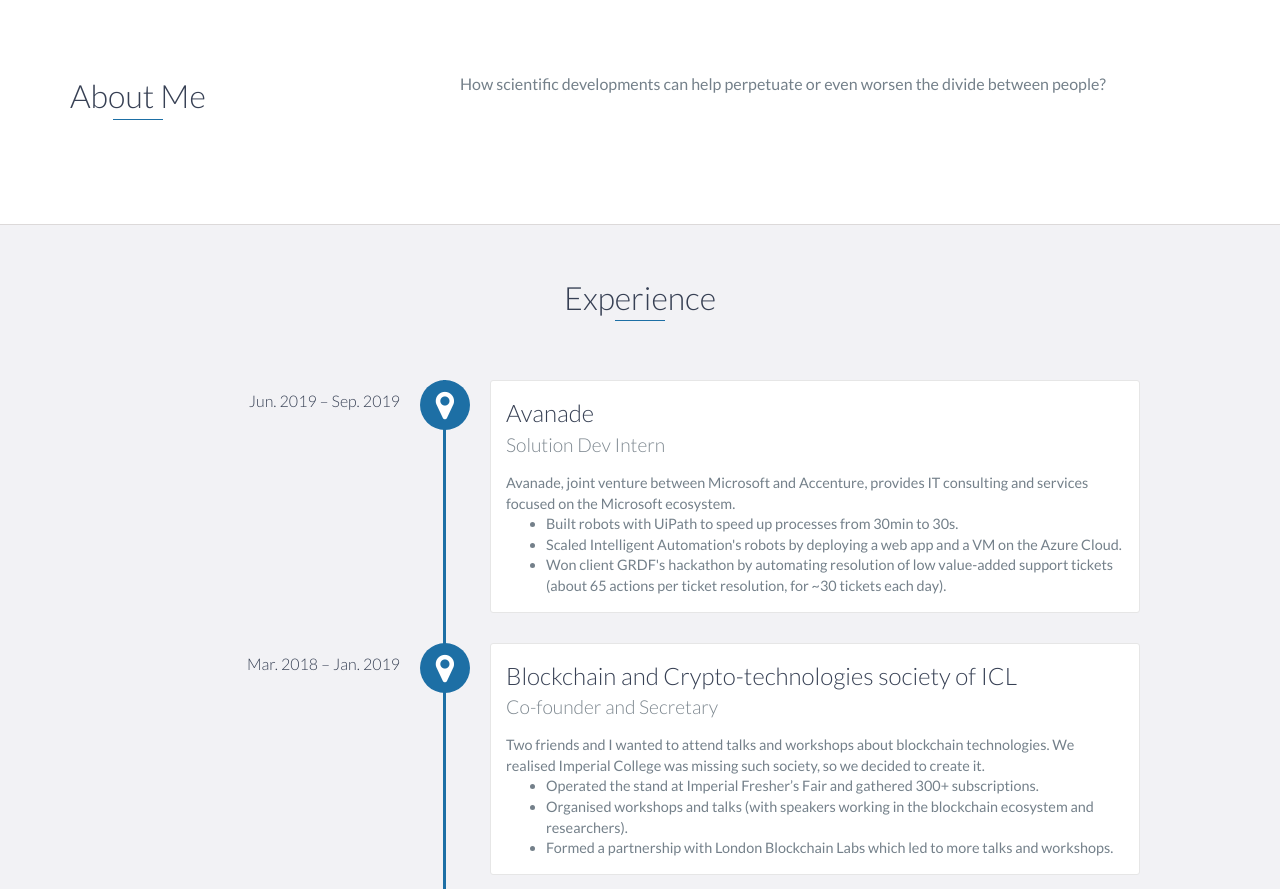
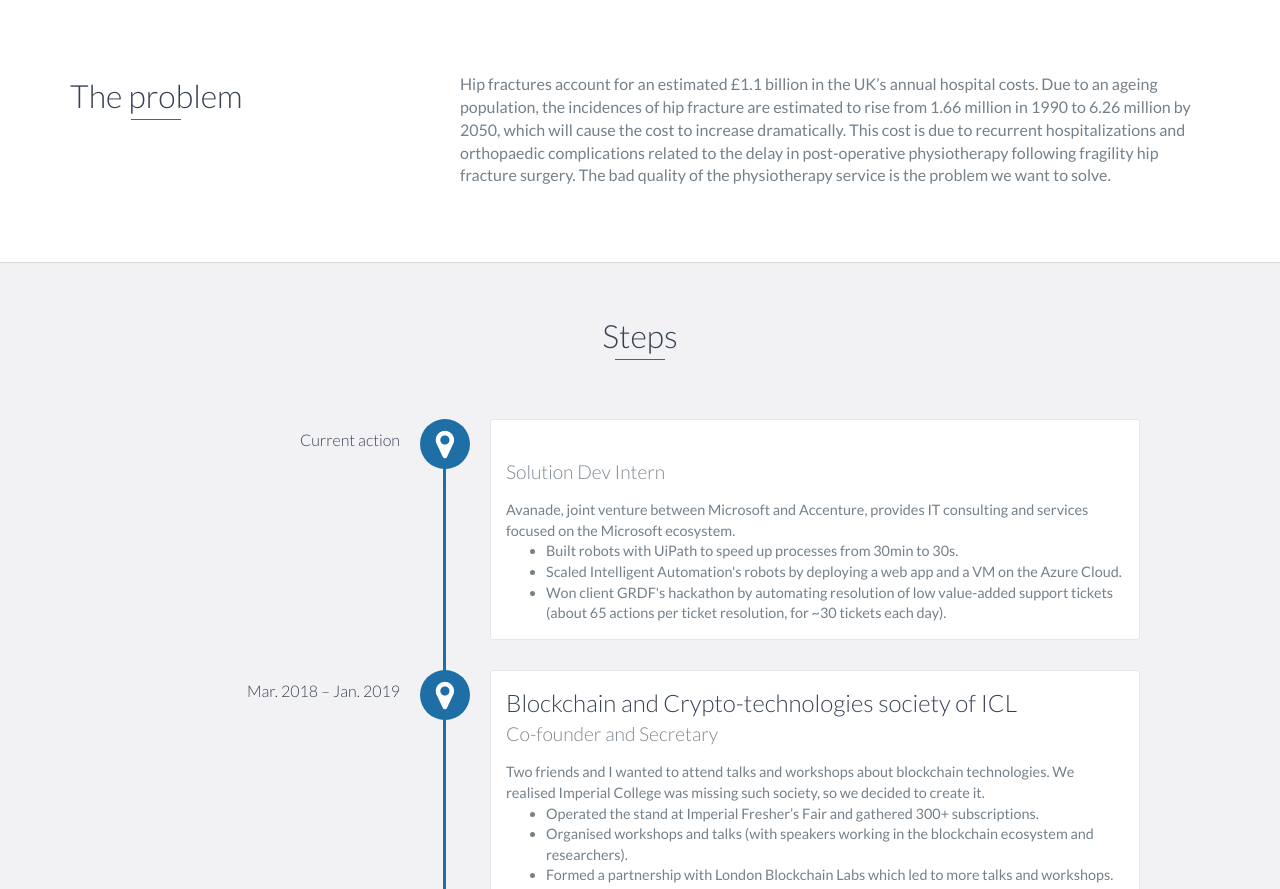
Before and after one commit to hygiebeta/hygiebeta.github.io, a website: page index.html in a window 1280 px wide. Shown: the part 802-1691 px from the top of the page. Drawn offline with nearby package versions, Linux system fonts and the light colour scheme.

Commit message:
Ariel visible

```diff
--- a/index.html
+++ b/index.html
@@ -34,19 +34,19 @@
             <span>Close</span> <i class="fa fa-times" aria-hidden="true"></i>
             <ul>
                 <li>
-                    <a href="#about">About</a>
+                    <a href="#about">The problem</a>
                 </li>
                 <li>
-                    <a href="#experience">Experience</a>
+                    <a href="#experience">Steps</a>
                 </li>
                 <li>
-                    <a href="#education">Education</a>
+                    <a href="#education">The team</a>
                 </li>
                 <li>
-                    <a href="#projects">Projects</a>
+                    <a href="#projects">Our needs</a>
                 </li>
                 <li>
-                    <a href="#skills">Skills</a>
+                    <a href="#skills">Credo</a>
                 </li>
                 <li>
                     <a href="#contact">Contact</a>
@@ -92,13 +92,19 @@
         <div class="container">
             <div class="row">
                 <div class="col-md-4">
-                    <h2 class="heading">About Me</h2>
+                    <h2 class="heading">The problem</h2>
 
                 </div>
                 <div class="col-md-8">
                     <p>
-                       How scientific developments can help perpetuate or even worsen the divide between people?
+                        Hip fractures account for an estimated £1.1 billion in the UK’s annual hospital costs.
+                        Due to an ageing population, the incidences of hip fracture are estimated to rise from
+                        1.66 million in 1990 to 6.26 million by 2050, which will cause the cost to increase dramatically.
+                        This cost is due to recurrent hospitalizations and orthopaedic complications related to the delay
+                        in post-operative physiotherapy following fragility hip fracture surgery.
+                        The bad quality of the physiotherapy service is the problem we want to solve.
                     </p>
+
                 </div>
             </div>
         </div>
@@ -106,10 +112,10 @@
     <!-- End #about -->
 
     <div id="experience" class="background-alt">
-        <h2 class="heading">Experience</h2>
+        <h2 class="heading">Steps</h2>
         <div id="experience-timeline">
-            <div data-date="Jun. 2019 – Sep. 2019">
-                <h3>Avanade</h3>
+            <div data-date="Current action">
+                <h3></h3>
                 <h4>Solution Dev Intern</h4>
                 <p>
                     Avanade, joint venture between Microsoft and Accenture, provides IT consulting and services focused on the Microsoft ecosystem.
```
